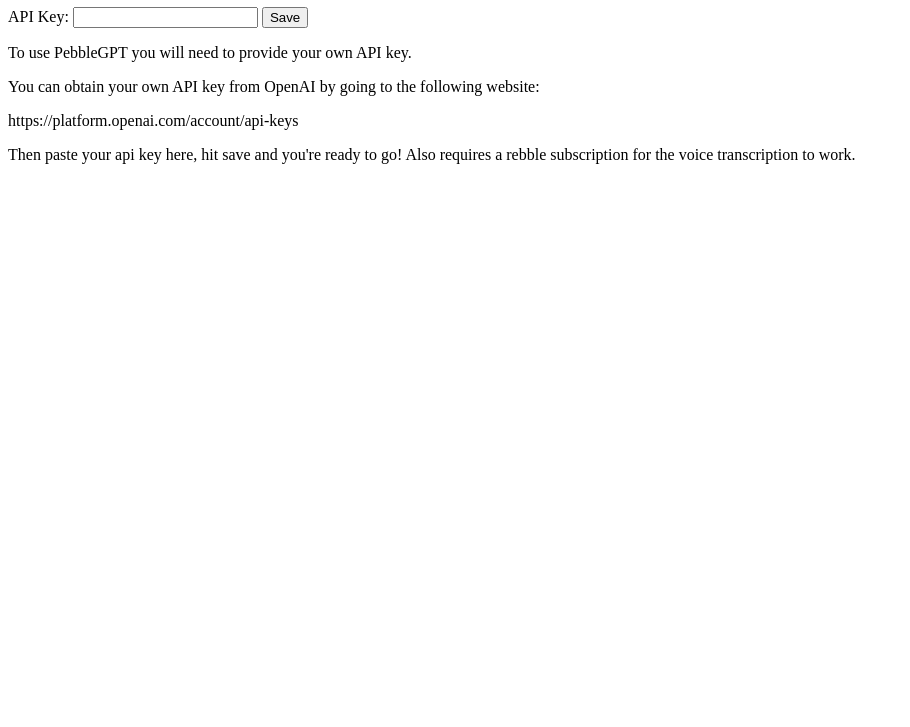
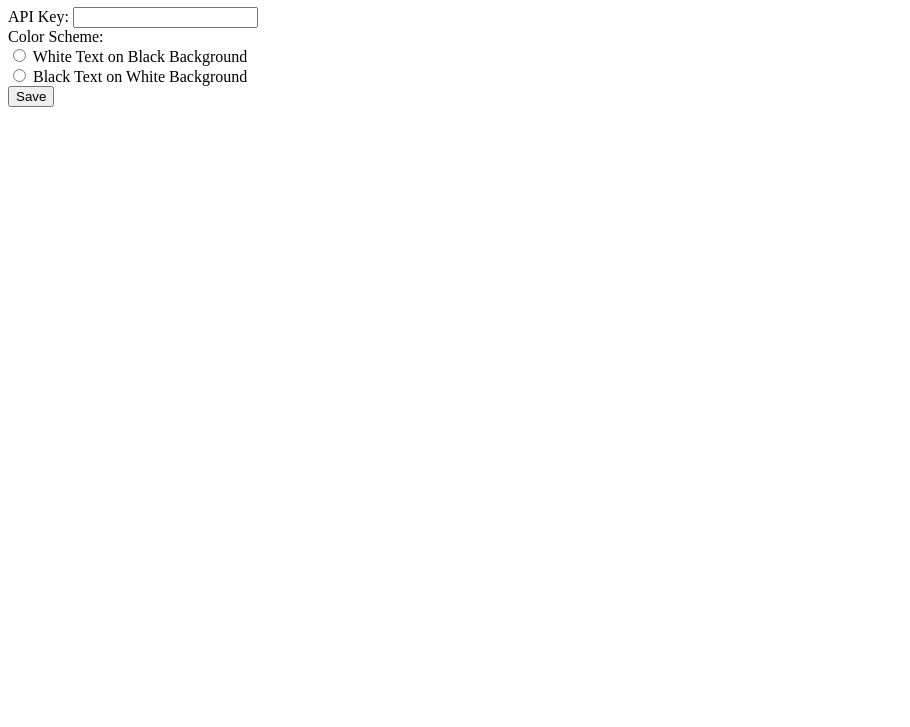
Before and after one commit to huntboom/pebble-config, a plain HTML site: page index.html in a window 1280 px wide. Shown: the part 73-800 px from the top of the page, without its empty margins (0-910 px from the left). Drawn offline with Linux system fonts and the light colour scheme.

Commit message:
added colorscheme configuration option

```diff
--- a/index.html
+++ b/index.html
@@ -7,19 +7,23 @@
     <h1>API Key Configuration</h1>
     <form>
       <label for="api_key">API Key:</label>
-      <input type="text" id="api_key" name="api_key">
+      <input type="text" id="api_key" name="api_key"><br>
+
+      <label for="color_scheme">Color Scheme:</label><br>
+      <input type="radio" id="white_on_black" name="color_scheme" value="white_on_black">
+      <label for="white_on_black">White Text on Black Background</label><br>
+      <input type="radio" id="black_on_white" name="color_scheme" value="black_on_white">
+      <label for="black_on_white">Black Text on White Background</label><br>
+
       <button type="button" id="submit">Save</button>
     </form>
-    <p>To use PebbleGPT you will need to provide your own API key.</p>
-    <p>You can obtain your own API key from OpenAI by going to the following website:</p>
-    <p>https://platform.openai.com/account/api-keys</p>
-    <p>Then paste your api key here, hit save and you're ready to go! Also requires a rebble subscription for the
-    voice transcription to work.</p>
     <script>
       document.getElementById('submit').addEventListener('click', function() {
         var apiKey = document.getElementById('api_key').value;
+        var colorScheme = document.querySelector('input[name="color_scheme"]:checked').value;
         var returnData = {
-          'apiKey': apiKey
+          'apiKey': apiKey,
+          'colorScheme': colorScheme
         };
         localStorage.setItem('config', JSON.stringify(returnData));
         document.location = 'pebblejs://close#' + encodeURIComponent(JSON.stringify(returnData));
```
